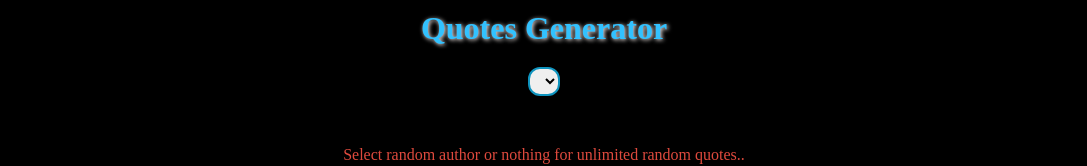
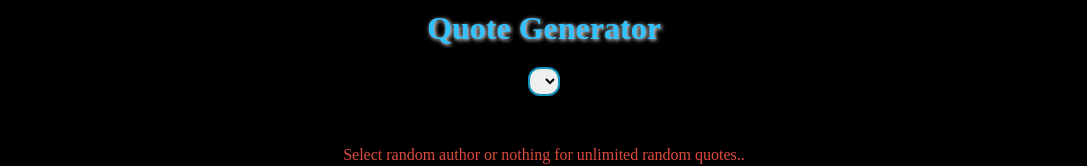
Before and after one commit to nerdyRK/quotes, a plain HTML site: page index.html in a window 1280 px wide. Shown: the top 166 px of the page, without its empty margins (96-1183 px from the left). Drawn offline with Linux system fonts and the light colour scheme; no server answers.

Commit message:
Update index.html

```diff
--- a/index.html
+++ b/index.html
@@ -12,7 +12,7 @@
 
 <body>
     <h1 style=" color: orange;
-    text-shadow: 1px 1px 4px aliceblue;">Quotes Generator</h1>
+    text-shadow: 1px 1px 4px aliceblue;">Quote Generator</h1>
     <select class="list">
 
     </select>
```
